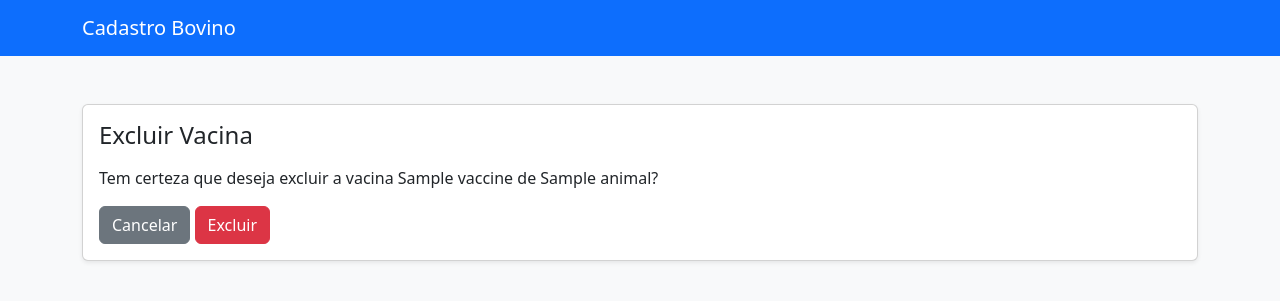
After one commit to CristianoPirolli/Django-system, a Django app: template cadastro/templates/vaccine_confirm_delete.html in a window 1280 px wide. The commit adds this page. Shown: the top 301 px of the page. Run offline with Django 4.2, Linux system fonts and the light colour scheme; the template is opened without the code that fills it: most values are stand-ins (such as "Sample title", 1, 10 or a date in 2020).

Commit message:
Permite editar e remover vacinas

```diff
--- a/cadastro/templates/animal_detail.html
+++ b/cadastro/templates/animal_detail.html
@@ -30,6 +30,7 @@
                     <th>Nome</th>
                     <th>Aplicação</th>
                     <th>2ª dose</th>
+                    <th>Ações</th>
                 </tr>
             </thead>
             <tbody>
@@ -38,6 +39,10 @@
                     <td>{{ vaccine.name }}</td>
                     <td>{{ vaccine.application_date }}</td>
                     <td>{% if vaccine.second_dose %}{{ vaccine.second_dose_date }}{% else %}-{% endif %}</td>
+                    <td>
+                        <a class="btn btn-sm btn-outline-secondary" href="{% url 'vaccine_edit' animal.pk vaccine.pk %}">Editar</a>
+                        <a class="btn btn-sm btn-outline-danger" href="{% url 'vaccine_delete' animal.pk vaccine.pk %}">Excluir</a>
+                    </td>
                 </tr>
                 {% endfor %}
             </tbody>
--- /dev/null
+++ b/cadastro/templates/vaccine_confirm_delete.html
@@ -0,0 +1,15 @@
+{% extends 'base.html' %}
+{% block title %}Excluir Vacina{% endblock %}
+{% block content %}
+<div class="card shadow-sm">
+    <div class="card-body">
+        <h1 class="h4 mb-3">Excluir Vacina</h1>
+        <p>Tem certeza que deseja excluir a vacina {{ vaccine.name }} de {{ vaccine.animal }}?</p>
+        <form method="post">
+            {% csrf_token %}
+            <a class="btn btn-secondary" href="{% url 'animal_detail' vaccine.animal.pk %}">Cancelar</a>
+            <button type="submit" class="btn btn-danger">Excluir</button>
+        </form>
+    </div>
+</div>
+{% endblock %}
--- a/cadastro/templates/vaccine_form.html
+++ b/cadastro/templates/vaccine_form.html
@@ -1,9 +1,9 @@
 {% extends 'base.html' %}
-{% block title %}Nova Vacina{% endblock %}
+{% block title %}{% if is_edit %}Editar Vacina{% else %}Nova Vacina{% endif %}{% endblock %}
 {% block content %}
 <div class="card shadow-sm">
     <div class="card-body">
-        <h1 class="h4 mb-4">Nova Vacina para {{ animal }}</h1>
+        <h1 class="h4 mb-4">{% if is_edit %}Editar Vacina{% else %}Nova Vacina para {{ animal }}{% endif %}</h1>
         <form method="post">
             {% csrf_token %}
             {{ form.as_p }}
--- a/cadastro/urls.py
+++ b/cadastro/urls.py
@@ -8,4 +8,6 @@ urlpatterns = [
     path('animal/<int:pk>/editar/', views.animal_edit, name='animal_edit'),
     path('animal/<int:pk>/excluir/', views.animal_delete, name='animal_delete'),
     path('animal/<int:animal_pk>/vaccine/add/', views.vaccine_create, name='vaccine_add'),
+    path('animal/<int:animal_pk>/vaccine/<int:pk>/editar/', views.vaccine_edit, name='vaccine_edit'),
+    path('animal/<int:animal_pk>/vaccine/<int:pk>/excluir/', views.vaccine_delete, name='vaccine_delete'),
 ]
```
Also changed, not shown: cadastro/views.py (+22 -2 lines), README.md.
